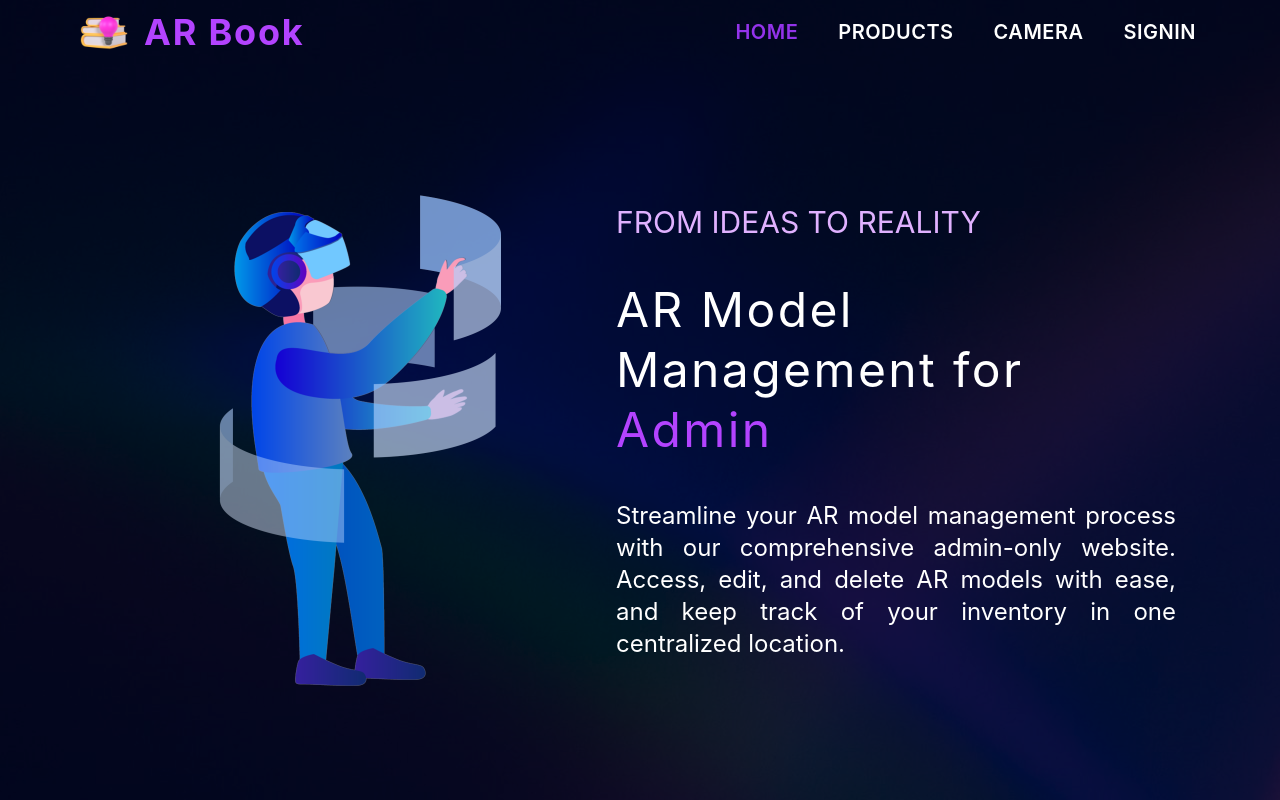
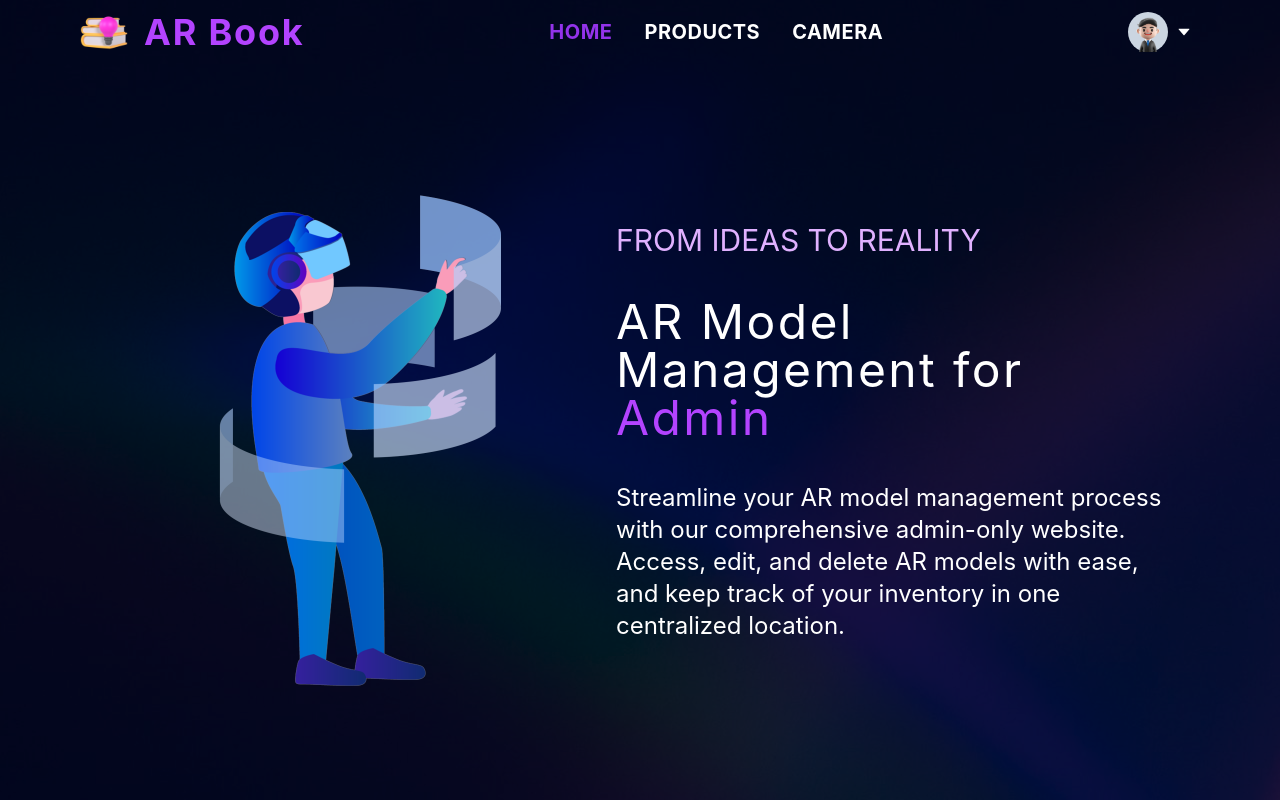
Before and after one commit to quyendv/AR_Book, a React (Vite) app in the folder client/: page / in a window 1280 px wide. Built offline with nearby package versions, Linux system fonts and the light colour scheme.

Commit message:
Header authenticated user

```diff
--- a/client/package.json
+++ b/client/package.json
@@ -10,11 +10,14 @@
   },
   "dependencies": {
     "@ar-js-org/ar.js": "^3.4.5",
+    "@reduxjs/toolkit": "^1.9.5",
+    "@tippyjs/react": "^4.2.6",
     "aframe": "^1.4.2",
     "ar.js": "^2.0.8",
     "react": "^18.2.0",
     "react-dom": "^18.2.0",
     "react-icons": "^4.8.0",
+    "react-redux": "^8.0.5",
     "react-router-dom": "^6.10.0"
   },
   "devDependencies": {
--- a/client/src/assets/images/index.js
+++ b/client/src/assets/images/index.js
@@ -1,6 +1,7 @@
 // @ts-nocheck
 
 // don't use require: https://stackoverflow.com/questions/36698354/require-is-not-defined
+import admin from './admin.png';
 import homeImage from './home-image.png';
 import logoIcon from './logo-icon.png';
 
@@ -9,6 +10,7 @@ const images = {
   logoIcon,
   homeImage,
   signInImage: 'https://colorlib.com/etc/lf/Login_v1/images/img-01.png',
+  admin,
 };
 
 export default images;
--- a/client/src/components/common/Header.jsx
+++ b/client/src/components/common/Header.jsx
@@ -1,18 +1,48 @@
+import { useMemo } from 'react';
+import { AiFillCaretDown, AiOutlineCamera } from 'react-icons/ai';
+import { FaListUl } from 'react-icons/fa';
+import { FiLogOut } from 'react-icons/fi';
+import { useSelector } from 'react-redux';
 import { NavLink } from 'react-router-dom';
+import images from '~/assets/images';
 import routesConfigs from '~/configs/routes.config';
 import { Logo } from './Logo';
+import { PopperMenu } from './PopperMenu';
 
 function Header() {
+  const { user } = useSelector((state) => state.user);
+  const userPopperMenu = useMemo(
+    () => [
+      {
+        title: 'Products',
+        icon: FaListUl,
+        to: routesConfigs.products,
+      },
+      {
+        title: 'Camera',
+        icon: AiOutlineCamera,
+        to: routesConfigs.camera,
+      },
+      {
+        title: 'Logout',
+        icon: FiLogOut,
+      },
+    ],
+    [],
+  );
+
   return (
-    <header className="relative z-10 flex h-header w-full items-center justify-between bg-transparent px-20">
+    <header className="relative z-10 flex h-header w-full items-center justify-between bg-transparent px-5 transition-all sm:px-12 md:px-20">
       {/* Logo */}
       <Logo />
 
       {/* Nav */}
-      <nav className="flex gap-8 text-xl font-semibold text-white">
+      <nav className="hidden gap-6 lg:flex">
         <NavLink
           className={({ isActive }) =>
-            `rounded-md px-1 py-0.5 uppercase tracking-wide ${isActive ? 'text-purple-600' : 'hover:opacity-80'}`
+            `rounded-md px-1 py-0.5 text-xl font-bold uppercase tracking-wide ${
+              isActive ? 'text-purple-600' : 'text-white hover:opacity-80'
+            }`
           }
           to={routesConfigs.home}
         >
@@ -20,7 +50,9 @@ function Header() {
         </NavLink>
         <NavLink
           className={({ isActive }) =>
-            `rounded-md px-1 py-0.5 uppercase tracking-wide ${isActive ? 'text-purple-600' : 'hover:opacity-80'}`
+            `rounded-md px-1 py-0.5 text-xl font-bold uppercase tracking-wide ${
+              isActive ? 'text-purple-600' : 'text-white hover:opacity-80'
+            }`
           }
           to={routesConfigs.products}
         >
@@ -28,21 +60,40 @@ function Header() {
         </NavLink>
         <NavLink
           className={({ isActive }) =>
-            `rounded-md px-1 py-0.5 uppercase tracking-wide ${isActive ? 'text-purple-600' : 'hover:opacity-80'}`
+            `rounded-md px-1 py-0.5 text-xl font-bold uppercase tracking-wide ${
+              isActive ? 'text-purple-600' : 'text-white hover:opacity-80'
+            }`
           }
           to={routesConfigs.camera}
         >
           Camera
         </NavLink>
+      </nav>
+
+      {/* User */}
+      {user ? (
+        <div className="flex items-center">
+          <div className="h-10 w-10 rounded-full bg-slate-300">
+            <img src={images.admin} className="h-full w-full object-cover" />
+          </div>
+          <PopperMenu menu={userPopperMenu} appendBody>
+            <button className="block p-2 text-white :active">
+              <AiFillCaretDown />
+            </button>
+          </PopperMenu>
+        </div>
+      ) : (
         <NavLink
           className={({ isActive }) =>
-            `rounded-md px-1 py-0.5 uppercase tracking-wide ${isActive ? 'text-purple-600' : 'hover:opacity-80'}`
+            `rounded-md px-1 py-0.5 text-xl font-bold uppercase tracking-wide ${
+              isActive ? 'text-purple-600' : 'text-white hover:opacity-80'
+            }`
           }
           to={routesConfigs.signin}
         >
           SignIn
         </NavLink>
-      </nav>
+      )}
     </header>
   );
 }
--- a/client/src/components/common/Logo.jsx
+++ b/client/src/components/common/Logo.jsx
@@ -6,7 +6,7 @@ export function Logo() {
   return (
     <Link to={routesConfigs.home} className="flex items-center gap-4">
       <img className="inline-block h-12 w-12 object-cover" src={images.logoIcon} alt="logo-icon" />
-      <span className="text-4xl font-bold tracking-wider text-secondary">AR Book</span>
+      <span className="transition-all text-2xl sm:text-3xl md:text-4xl font-bold tracking-wider text-secondary">AR Book</span>
     </Link>
   );
 }
--- /dev/null
+++ b/client/src/components/common/PopperMenu.jsx
@@ -0,0 +1,44 @@
+import HeadlessTippy from '@tippyjs/react/headless';
+import { NavLink } from 'react-router-dom';
+
+export function PopperMenu({ children, menu = [], className = '', placement = 'bottom-end', appendBody = false }) {
+  return (
+    <HeadlessTippy
+      delay={[100, 100]}
+      offset={[0, 16]}
+      // visible
+      trigger="click"
+      interactive
+      // @ts-ignore
+      placement={placement}
+      appendTo={appendBody ? document.body : 'parent'}
+      render={(attrs) => (
+        // Wrapper
+        <div className="min-w-[150px] rounded bg-white p-4 shadow-md" {...attrs} tabIndex={-1}>
+          {/* List MenuItem => TODO: lg: only show logout <-> others lg:hidden */}
+          <div className="flex flex-col gap-2">
+            {menu.map((item, id) => (
+              <NavLink
+                key={id}
+                to={item.to}
+                className={({ isActive }) =>
+                  `${
+                    item.to /* others except Logout */ && 'lg:hidden'
+                  } flex items-center gap-3 text-lg font-bold tracking-wide transition-all  ${
+                    isActive && item.to ? 'text-purple-600' : 'hover:tracking-wider hover:text-purple-400'
+                  }`
+                }
+                onClick={item.onClick}
+              >
+                <item.icon />
+                <span>{item.title}</span>
+              </NavLink>
+            ))}
+          </div>
+        </div>
+      )}
+    >
+      {children}
+    </HeadlessTippy>
+  );
+}
--- a/client/src/index.scss
+++ b/client/src/index.scss
@@ -10,8 +10,8 @@ body {
   -moz-osx-font-smoothing: grayscale;
   -webkit-text-size-adjust: 100%;
 
-  width: unset!important;
-  height: unset!important;
+  width: unset !important;
+  height: unset !important;
   margin: 0 !important;
   video {
     width: 100vw !important;
--- a/client/src/main.jsx
+++ b/client/src/main.jsx
@@ -1,10 +1,14 @@
 import ReactDOM from 'react-dom/client';
+import { Provider } from 'react-redux';
 import App from './App';
 import './index.scss';
+import store from './redux/store';
 
 ReactDOM.createRoot(document.getElementById('root')).render(
   // <React.StrictMode>
   //   <App />
   // </React.StrictMode>,
-  <App />,
+  <Provider store={store}>
+    <App />
+  </Provider>,
 );
--- a/client/src/pages/Home.jsx
+++ b/client/src/pages/Home.jsx
@@ -4,17 +4,17 @@ function Home() {
   return (
     <main className="relative flex flex-1 items-center justify-center">
       {/* Home Image */}
-      <div className="w-[40%]">
+      <div className="w-1/2 md:w-2/5">
         <img className="w-full object-cover" src={images.homeImage} alt="landing-img" />
       </div>
 
       {/* Text Desc */}
-      <div className="flex w-[45%] flex-col gap-10 px-2 font-normal text-white">
-        <p className="text-3xl text-primary">FROM IDEAS TO REALITY</p>
-        <p className="text-5xl leading-tight tracking-wider">
+      <div className="flex w-[45%] flex-col gap-8 px-2 font-normal text-white md:gap-10">
+        <p className="text-lg text-primary md:text-2xl lg:text-3xl">FROM IDEAS TO REALITY</p>
+        <p className="text-2xl leading-tight tracking-wider md:text-4xl lg:text-5xl">
           AR Model Management for <span className="text-secondary">Admin</span>
         </p>
-        <p className="text-justify text-2xl">
+        <p className="line-clamp-3 text-left text-base md:text-lg lg:line-clamp-none lg:text-2xl">
           Streamline your AR model management process with our comprehensive admin-only website. Access, edit, and
           delete AR models with ease, and keep track of your inventory in one centralized location.
         </p>
--- /dev/null
+++ b/client/src/redux/features/userSlice.js
@@ -0,0 +1,22 @@
+import { createSlice } from '@reduxjs/toolkit';
+
+export const userSlice = createSlice({
+  name: 'user',
+  initialState: {
+    user: 'null',
+  },
+  reducers: {
+    setUser: (state, action) => {
+      if (!action.payload) {
+        localStorage.removeItem('actkn');
+      } else if (action.payload.token) {
+        localStorage.setItem('actkn', action.payload.token);
+      }
+      state.user = action.payload;
+    },
+  },
+});
+
+export const { setUser } = userSlice.actions;
+
+export default userSlice.reducer;
--- /dev/null
+++ b/client/src/redux/store.js
@@ -0,0 +1,10 @@
+import { configureStore } from '@reduxjs/toolkit';
+import userReducer from './features/userSlice';
+
+const store = configureStore({
+  reducer: {
+    user: userReducer,
+  },
+});
+
+export default store;
```
Also changed, not shown: client/src/assets/images/admin.png (added), 1 other file (tests, documents, lock files or other folders).
